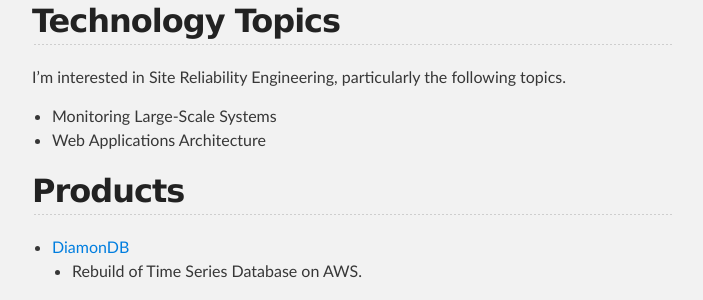
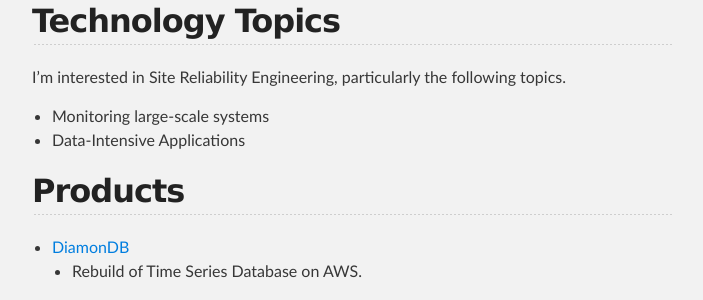
Before and after one commit to yuuki/yuuk.io, a Jekyll site: the page built from index.md, in a window 1280 px wide and 900 px high, scrolled down 347 px. Shown: the part 154-454 px from the top of the window, without its empty margins (288-991 px from the left). Built offline with Jekyll 4.4.1, drawn with Linux system fonts in a browser that asks for light colours; nearby versions of some CDN libraries.

Commit message:
Sync README.md in master branch to index.md in gh-pages

```diff
--- a/index.md
+++ b/index.md
@@ -16,8 +16,8 @@ Web Operations Engineer, working at Hatena Co., Ltd.
 
 I'm interested in Site Reliability Engineering, particularly the following topics.
 
-- Monitoring Large-Scale Systems
-- Web Applications Architecture
+- Monitoring large-scale systems
+- Data-Intensive Applications
 
 ## Products
 
```
